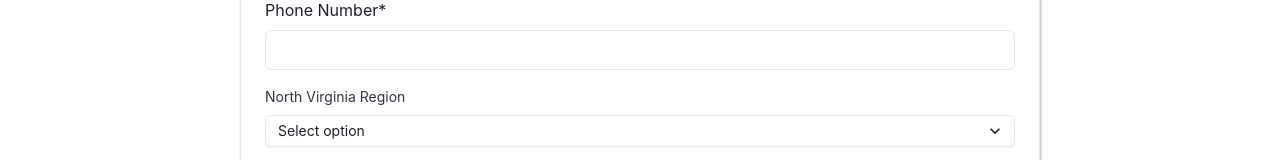
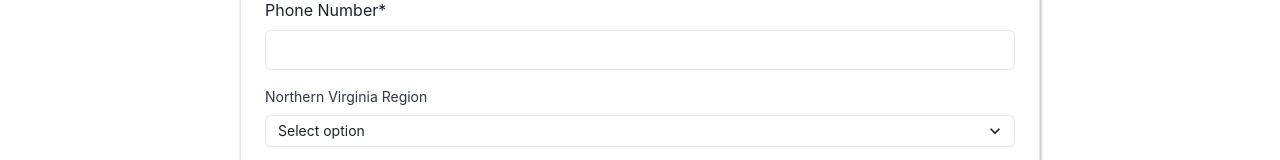
Before and after one commit to zahnix/unitmaid, a Next.js app: page /quote in a window 1280 px wide. Shown: the part 624-784 px from the top of the page. Built offline with nearby package versions, Linux system fonts and the light colour scheme.

Commit message:
updated contact form

```diff
--- a/app/quote/page.tsx
+++ b/app/quote/page.tsx
@@ -82,7 +82,7 @@ const Form1 = () => {
           _dark={{
             color: 'gray.50',
           }}>
-          North Virginia Region
+          Northern Virginia Region
         </FormLabel>
         <Select
           id="region"
```
